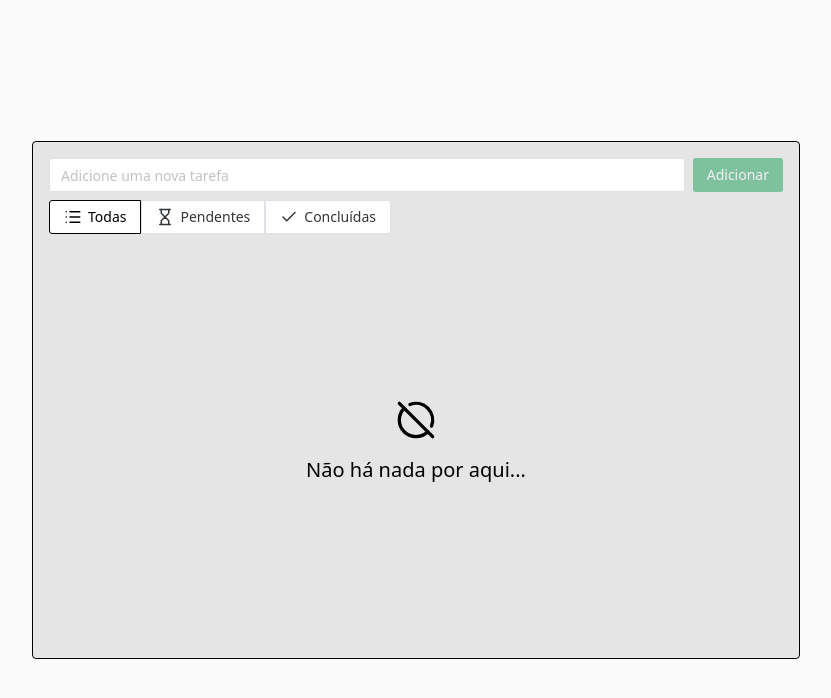
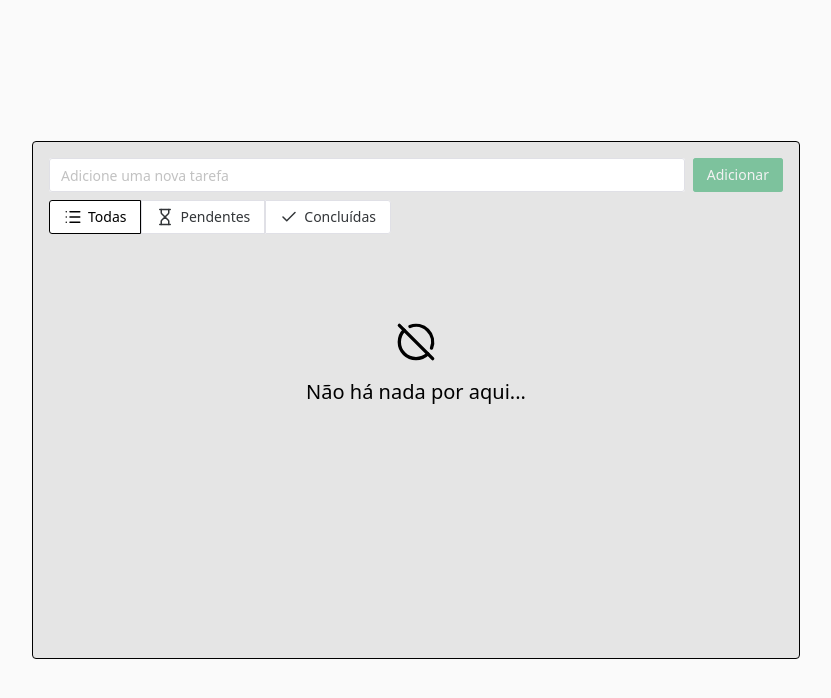
Before and after one commit to fsvboas/oplium-code-test, a Vue app: page / in a window 1280 px wide. Shown: the top 698 px of the page, without its empty margins (224-1055 px from the left). Built offline with nearby package versions, Linux system fonts and the light colour scheme.

Commit message:
fix: TodoList component layout broke

```diff
--- a/src/components/EmptyTodoListState.vue
+++ b/src/components/EmptyTodoListState.vue
@@ -3,7 +3,7 @@ import { CircleOff } from 'lucide-vue-next'
 </script>
 
 <template>
-  <div class="flex flex-col justify-center items-center text-center space-y-4">
+  <div class="flex flex-col justify-center items-center text-center space-y-4 mt-20">
     <CircleOff :size="40" />
     <h3 class="text-xl">Não há nada por aqui...</h3>
   </div>
--- a/src/components/TodoList.vue
+++ b/src/components/TodoList.vue
@@ -21,7 +21,7 @@ const filteredTasks = computed(() => filterMap[activeFilter.value]?.(todoList.va
 </script>
 
 <template>
-  <div class="w-full space-y-1 h-100 overflow-y-auto pr-0 flex justify-center">
+  <div class="w-full space-y-1 h-100 overflow-y-auto pr-0 flex flex-col">
     <EmptyTodoListState v-if="!filteredTasks.length" />
     <TodoTaskCard v-for="task in filteredTasks" :key="task.id" :task="task" />
   </div>
```
